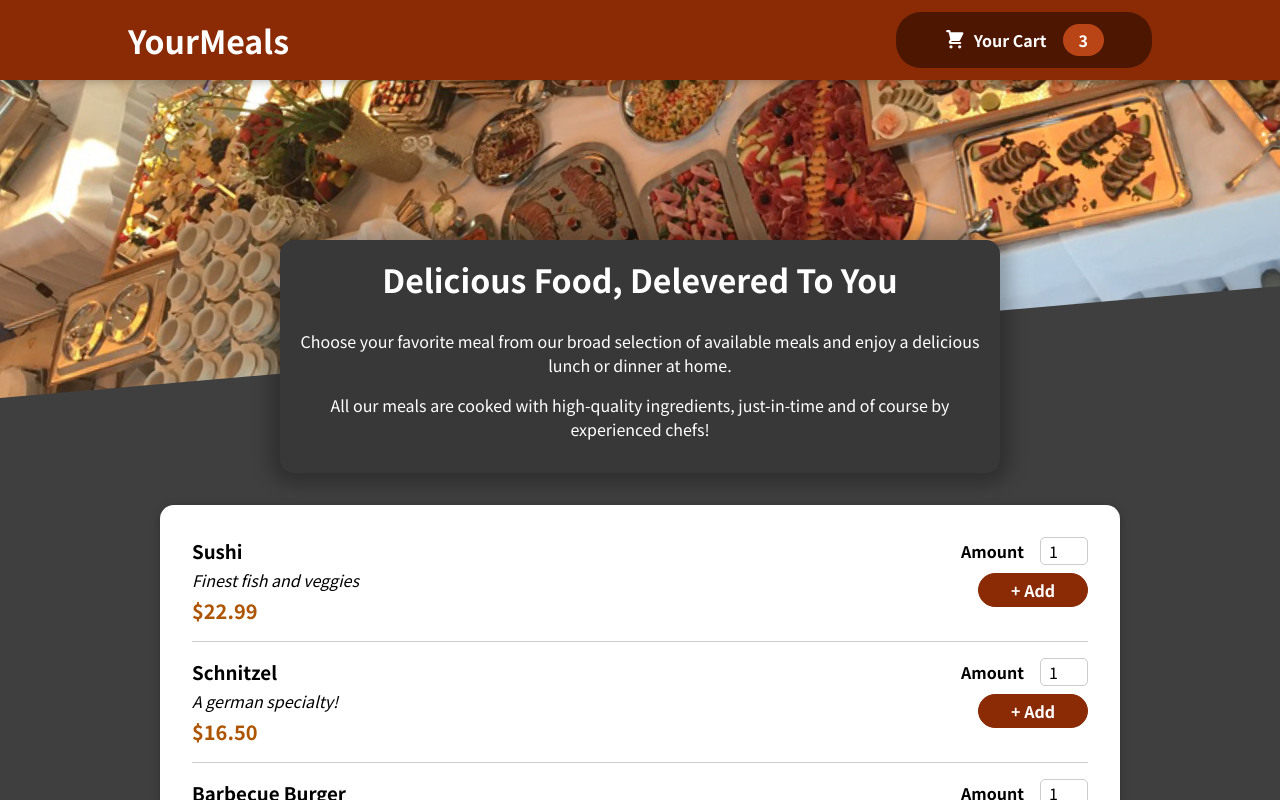
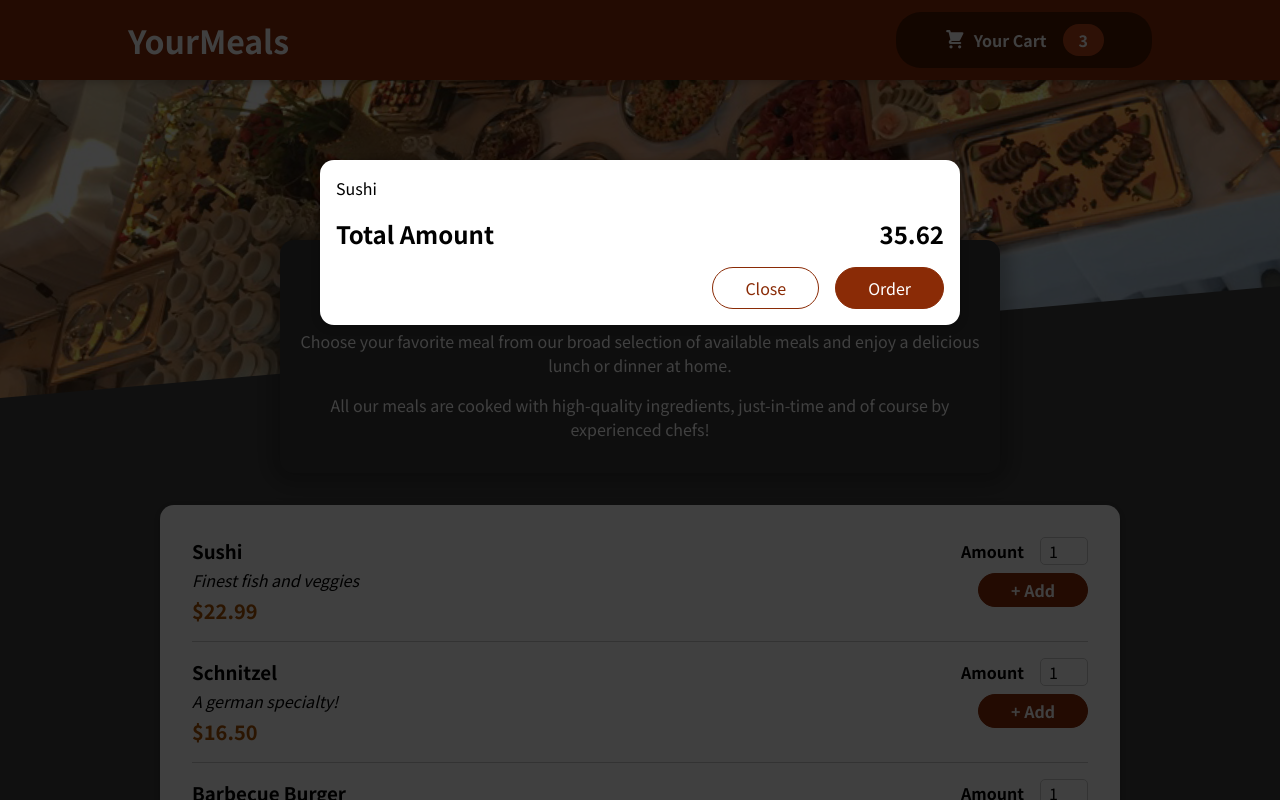
Before and after one commit to AQAMINE/Food-Order-React-Js, a React (Create React App) app: page / in a window 1280 px wide. Shown: the top 800 px of the page. Built offline with nearby package versions, Linux system fonts and the light colour scheme.

Commit message:
Add Modal Using Portal

```diff
--- a/public/index.html
+++ b/public/index.html
@@ -28,6 +28,7 @@
   </head>
   <body>
     <noscript>You need to enable JavaScript to run this app.</noscript>
+    <div id="overlays"></div>
     <div id="root"></div>
     <!--
       This HTML file is a template.
--- a/src/App.js
+++ b/src/App.js
@@ -1,10 +1,12 @@
 import { Fragment } from "react";
+import Cart from "./components/Cart/Cart";
 import Header from "./components/Layout/Header";
 import Meals from "./components/Meals/Meals";
 
 function App() {
   return (
     <Fragment>
+      <Cart/>
       <Header/>
       <main>
         <Meals/>
--- a/src/components/Cart/Cart.js
+++ b/src/components/Cart/Cart.js
@@ -1,3 +1,4 @@
+import Modal from "../UI/Modal";
 import classes from "./Cart.module.css";
 
 const Cart = (props) => {
@@ -5,13 +6,13 @@
   const cartItems = (
     <ul className={classes['cart-items']}>
       {[{ id: "c1", name: "Sushi", amount: 2, price: 12.99 }].map((item) => (
-        <li>{item.name}</li>
+        <li key={item.id}>{item.name}</li>
       ))}
     </ul>
   );
 
   return (
-    <div>
+    <Modal>
       {cartItems}
       <div className={classes.total}>
         <span>Total Amount</span>
@@ -21,7 +22,7 @@
         <button className={classes['button--alt']}>Close</button>
         <button className={classes.button}>Order</button>
       </div>
-    </div>
+    </Modal>
   );
 };
 
--- /dev/null
+++ b/src/components/UI/Modal.js
@@ -0,0 +1,30 @@
+import classes from './Modal.module.css';
+import ReactDOM from 'react-dom';
+import { Fragment } from 'react';
+
+const Backdrop = props => {
+    return (
+        <div className={classes.backdrop}/>
+    );
+};
+
+const ModalOverlay = props => {
+    return (
+        <div className={classes.modal}>
+            <div className={classes.content}>{props.children}</div>
+        </div>
+    );
+};
+
+const portalElement = document.getElementById('overlays');
+
+const Modal = props => {
+    return (
+        <Fragment>
+            {ReactDOM.createPortal(<Backdrop/>, portalElement)}
+            {ReactDOM.createPortal(<ModalOverlay>{props.children}</ModalOverlay>, portalElement)}
+        </Fragment>
+    );
+}
+
+export default Modal;
--- /dev/null
+++ b/src/components/UI/Modal.module.css
@@ -0,0 +1,41 @@
+.backdrop {
+    position: fixed;
+    top: 0;
+    left: 0;
+    width: 100%;
+    height: 100vh;
+    z-index: 20;
+    background-color: rgba(0, 0, 0, 0.75);
+}
+
+.modal {
+    position: fixed;
+    top: 20vh;
+    left: 5%;
+    width: 90%;
+    background-color: white;
+    padding: 1rem;
+    border-radius: 14px;
+    box-shadow: 0 2px 8px rgba(0, 0, 0, 0.25);
+    z-index: 30;
+    animation: slide-down 300ms ease-out forwards;
+}
+
+@media (min-width: 768px) {
+    .modal {
+        width: 40rem;
+        left: calc(50% - 20rem);
+    }
+}
+
+@keyframes slide-down {
+    from {
+        opacity: 0;
+        transform: translateY(-3rem);
+    }
+
+    to {
+        opacity: 1;
+        transform: translateY(0);
+    }
+}
```
